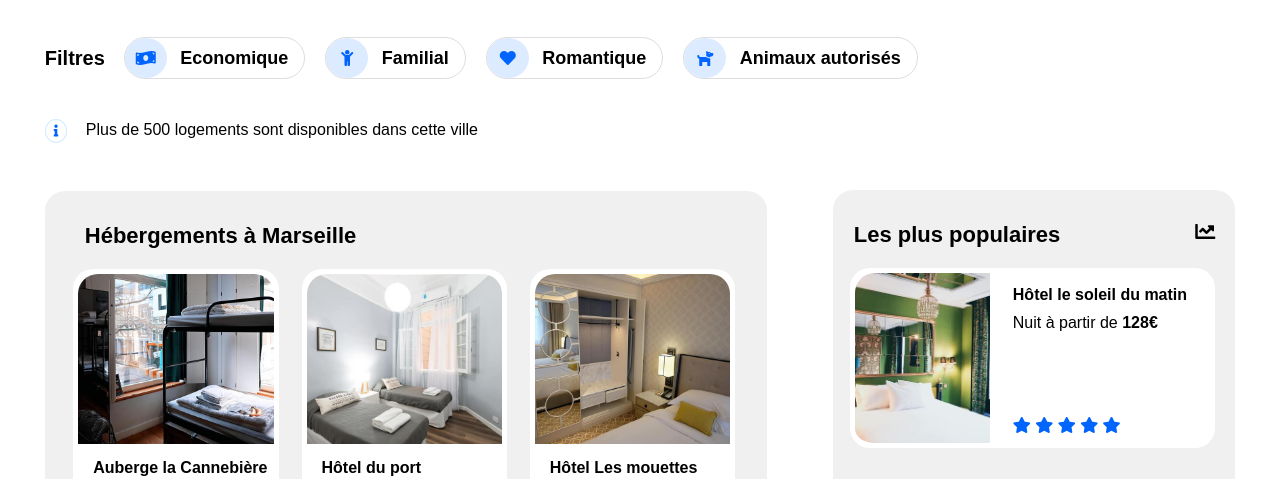
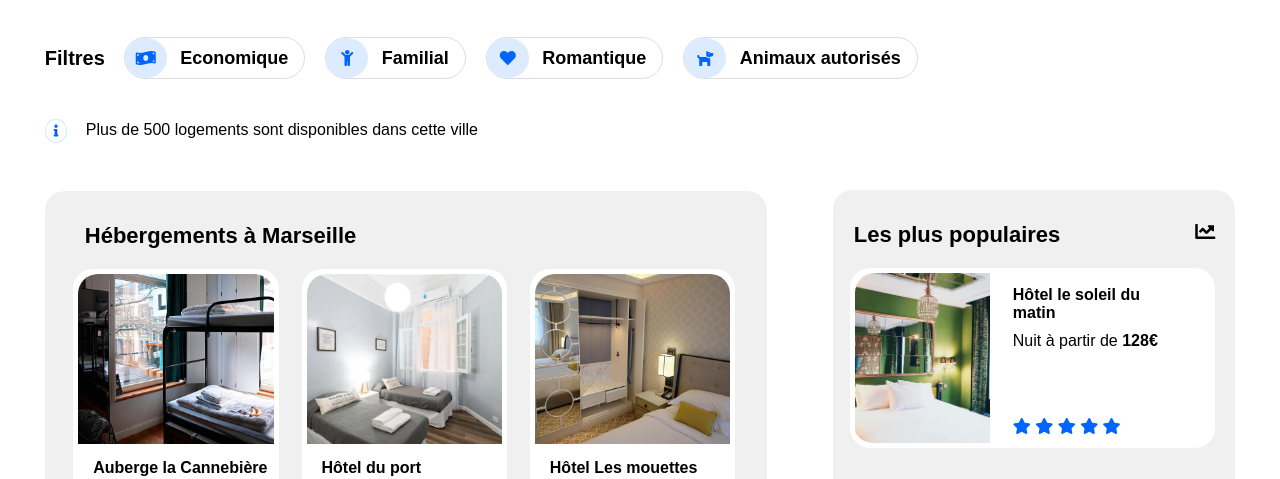
Before and after one commit to cedricsommeil/cedricSommeil_2_20032021, a plain HTML site: page index.html in a window 1280 px wide. Shown: the part 302-781 px from the top of the page. Drawn offline with Linux system fonts and the light colour scheme.

Commit message:
Rajout de <br> pour renvoyer a la ligne

```diff
--- a/css/index.css
+++ b/css/index.css
@@ -291,7 +291,7 @@ aside img + div{
     margin-top: 10px!important;
 }
 aside .stars{
-    margin-top: 36%!important;
+    margin-top: 32%!important;
 }
 aside .coeur{
     margin-top: 54px!important;
--- a/index.html
+++ b/index.html
@@ -200,7 +200,7 @@
                         <a href="#">
                             <img src="img/hebergements/4_small/emile-guillemot-Bj_rcSC5XfE-unsplash.jpg" alt="photo">
                             <div>
-                                <h4>Hôtel le soleil du matin</h4>
+                                <h4>Hôtel le soleil du <br> matin</h4>
                                 <p>Nuit à partir de <span> 128€ </span></p>
                                 <div class="stars">
                                     <i class="fas fa-star"></i>
```
